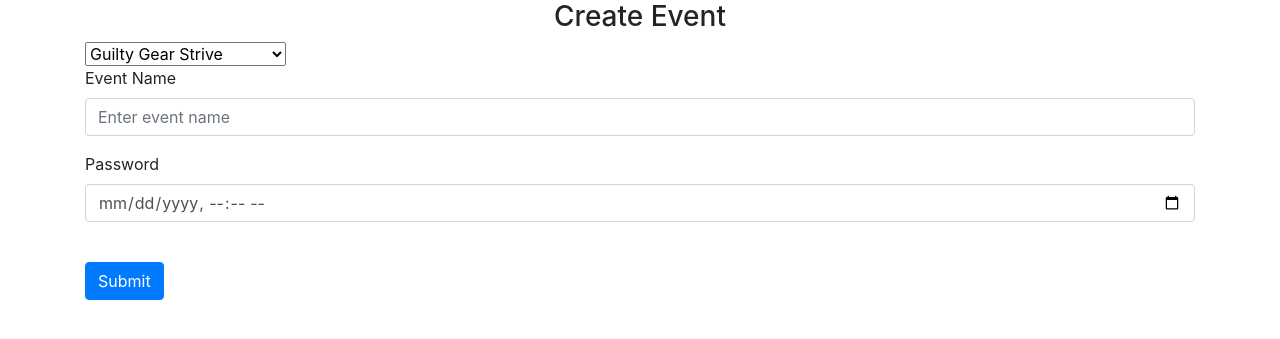
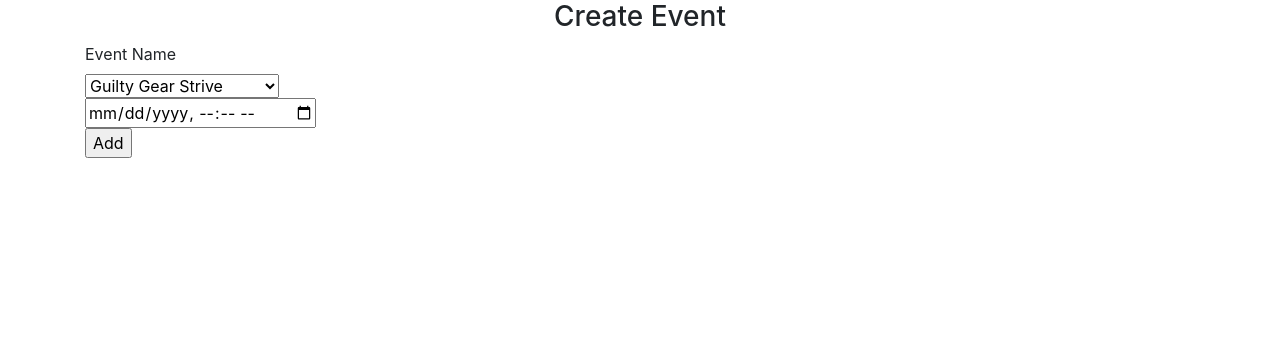
Before and after one commit to arokkane/FlaskHarjotus, a Flask app: page /create-event in a window 1280 px wide. Shown: the part 56-395 px from the top of the page. Run offline with Flask 2, Linux system fonts and the light colour scheme; some libraries are stand-ins or nearby versions.

Commit message:
new forms

```diff
--- a/website/forms.py
+++ b/website/forms.py
@@ -1,11 +1,13 @@
 from flask_wtf import FlaskForm
-from wtforms import StringField, SubmitField, DateTimeField, SelectField
-from wtforms.validators import DataRequired
-GAME_CHOICES = [('0', 'Guilty Gear Strive'),('1', 'BlazBlue Centralfiction'), ('3', 'Street Fighter V0')]
+from wtforms import StringField, SubmitField, DateTimeField, SelectField, DateTimeLocalField
+from wtforms.validators import DataRequired, InputRequired, Length
+GAME_CHOICES = [('0', 'Guilty Gear Strive'),('1', 'BlazBlue Centralfiction'), ('2', 'Street Fighter V0')]
 
 class MyForm(FlaskForm):
     name = StringField('name', validators=[DataRequired()])
 
 class EventCreationFrom(FlaskForm):
-    name = StringField('Event Name', validators=[DataRequired()])
+    name = StringField('Event Name', validators=[InputRequired(), Length(min=1, max=200)])
     game = SelectField(label='Select Game', choices=GAME_CHOICES)
+    application_period = DateTimeLocalField(label='Application Period', validators=[InputRequired()])
+    event_time = DateTimeLocalField(label='Event Date', validators=[InputRequired()])
--- a/website/templates/create_event.html
+++ b/website/templates/create_event.html
@@ -5,21 +5,13 @@
 {% block content %}
 <form method="POST">
     <h3 align="center">Create Event</h3>
-    <select class="form-select" aria-label="Select game">
-        <option selected value="0">Guilty Gear Strive</option>
-        <option value="1">Blazblue Central Fiction</option>
-        <option value="2">Persona 4 Ultimax 2.0</option>
-        <option value="3">Street Fighter V</option>
-      </select>
-    <div class="form-group">
-        <label for="event_name">Event Name</label>
-        <input type="text" class="form-control" id="event_name" name="event_name" placeholder="Enter event name"/>
-    </div>
-    <div class="form-group">
-        <label for="event_date">Password</label>
-        <input type="datetime-local" class="form-control" id="event_date" name="event_date"/>
-    </div>
-    <br />
-    <button type="submit" class="btn btn-primary">Submit</button>
+    {{ form.name.label }}
+    <BR>
+    {{ form.game}}
+    <BR>
+    {{form.application_period}}
+    <p>
+        <input type="submit" value="Add">
+    </p>
 </form>
 {% endblock content %}
--- a/website/views.py
+++ b/website/views.py
@@ -1,9 +1,10 @@
+from importlib.metadata import requires
 import json
 from flask import Blueprint, flash, jsonify, redirect, render_template, request, url_for
 from flask_login import login_required, current_user
 from .models import Note
 from . import db
-from .forms import MyForm
+from .forms import MyForm, EventCreationFrom
 
 views = Blueprint('views', __name__)
 
@@ -34,10 +35,11 @@
     return redirect(url_for('views.home'))
 @views.route('/create-event', methods=['GET', 'POST'])
 def create_event():
+    form = EventCreationFrom(request.form)
     if request.method == 'POST':
         pass
         #implement event creation
-    return render_template("create_event.html", user=current_user)
+    return render_template("create_event.html", user=current_user, form=form)
 @views.route('/application', methods=['GET', 'POST'])
 def application():
     form = MyForm()
```
Also changed, not shown: requirements.txt (deleted, +0 -24 lines).
